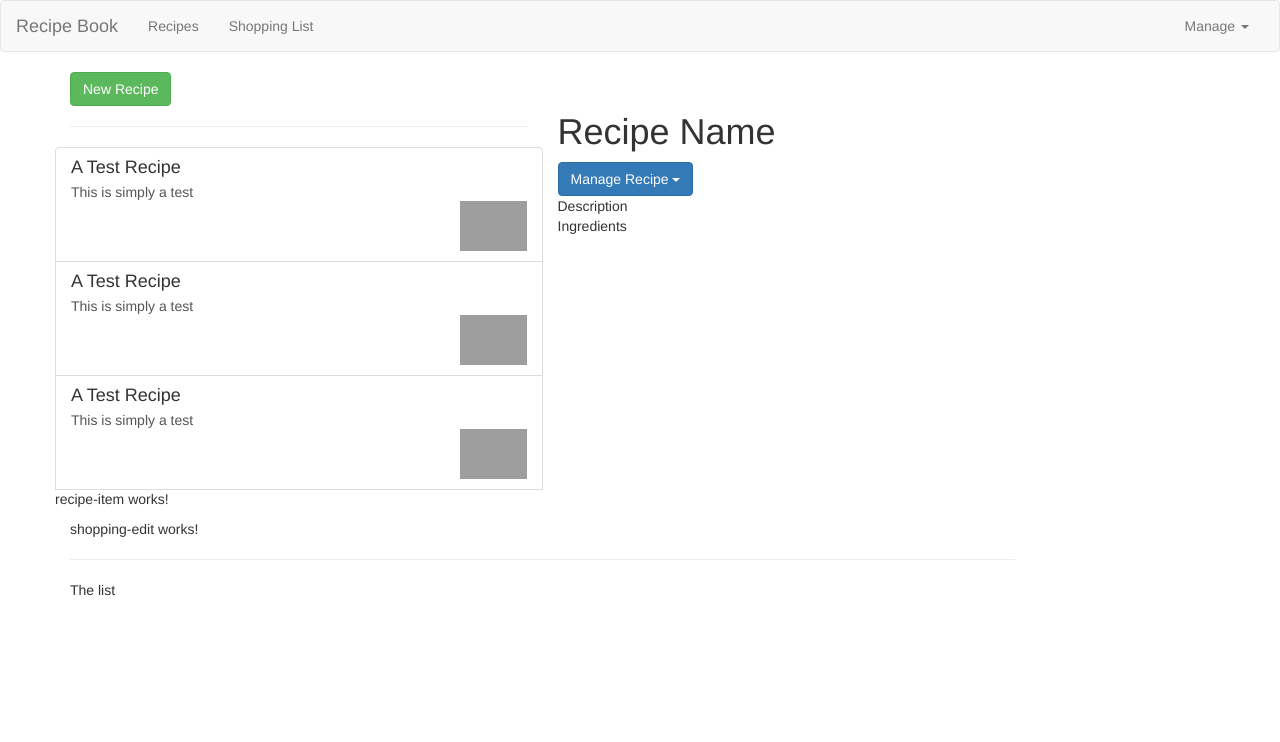
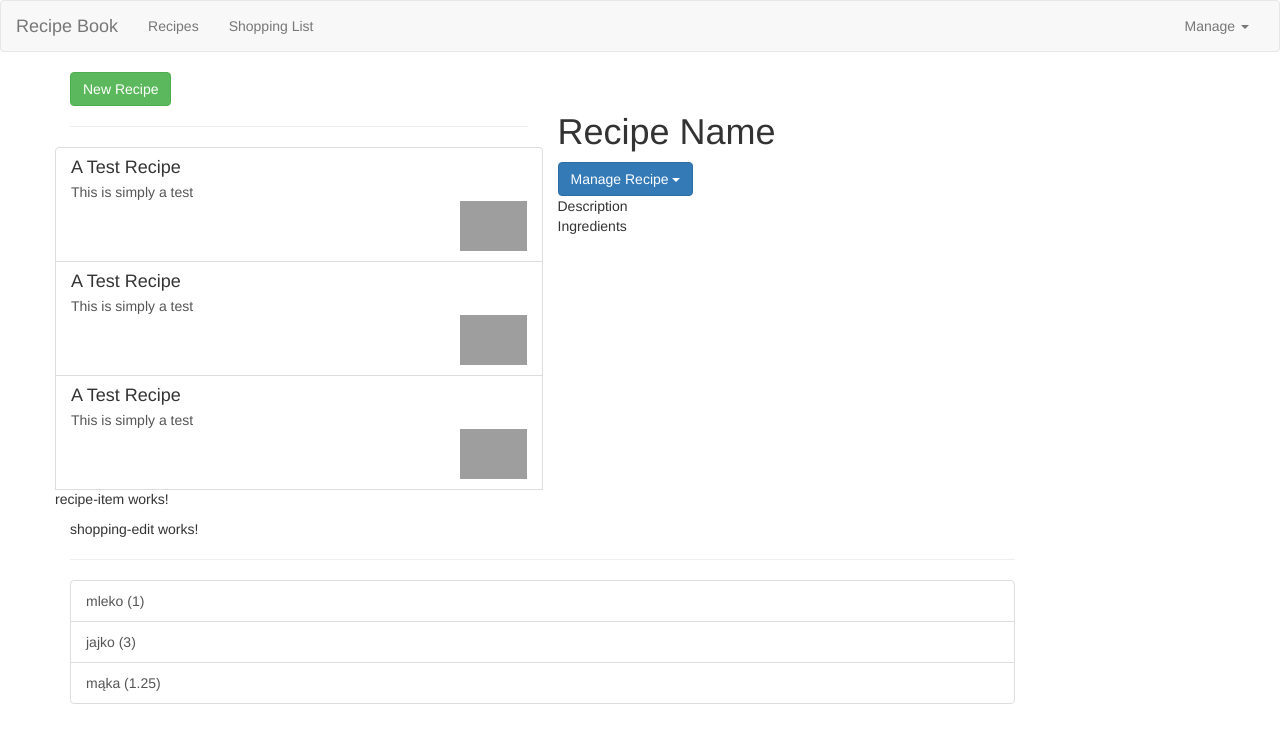
Before and after one commit to XardasLord/RecipeBook, an Angular app: page / in a window 1280 px wide. Shown: the top 742 px of the page. Built offline with nearby package versions, Linux system fonts and the light colour scheme; grey boxes are pictures that could not be loaded.

Commit message:
Shopping list ingredients alpha-layout

```diff
--- a/src/app/shopping-list/shopping-list.component.html
+++ b/src/app/shopping-list/shopping-list.component.html
@@ -2,6 +2,10 @@
   <div class="col-xs-10">
     <app-shopping-edit></app-shopping-edit>
     <hr>
-    <p>The list</p>
+    <ul class="list-group">
+      <a href="#" class="list-group-item" style="cursor: pointer" *ngFor="let ingredient of ingredients">
+        {{ ingredient.name }} ({{ ingredient.amount }})
+      </a>
+    </ul>
   </div>
 </div>
--- a/src/app/shopping-list/shopping-list.component.ts
+++ b/src/app/shopping-list/shopping-list.component.ts
@@ -1,4 +1,5 @@
 import { Component, OnInit } from '@angular/core';
+import { Ingredient } from '../shared/ingredient.model';
 
 @Component({
   selector: 'app-shopping-list',
@@ -6,6 +7,11 @@ import { Component, OnInit } from '@angular/core';
   styleUrls: ['./shopping-list.component.css']
 })
 export class ShoppingListComponent implements OnInit {
+  ingredients: Ingredient[] = [
+    new Ingredient('mleko', 1),
+    new Ingredient('jajko', 3),
+    new Ingredient('mąka', 1.25)
+  ];
 
   constructor() { }
 
```
